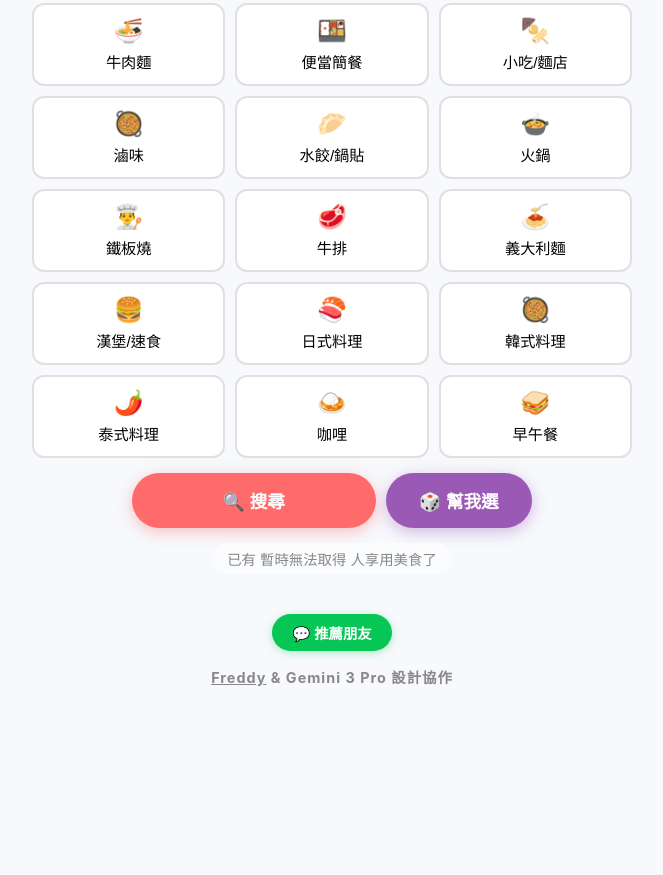
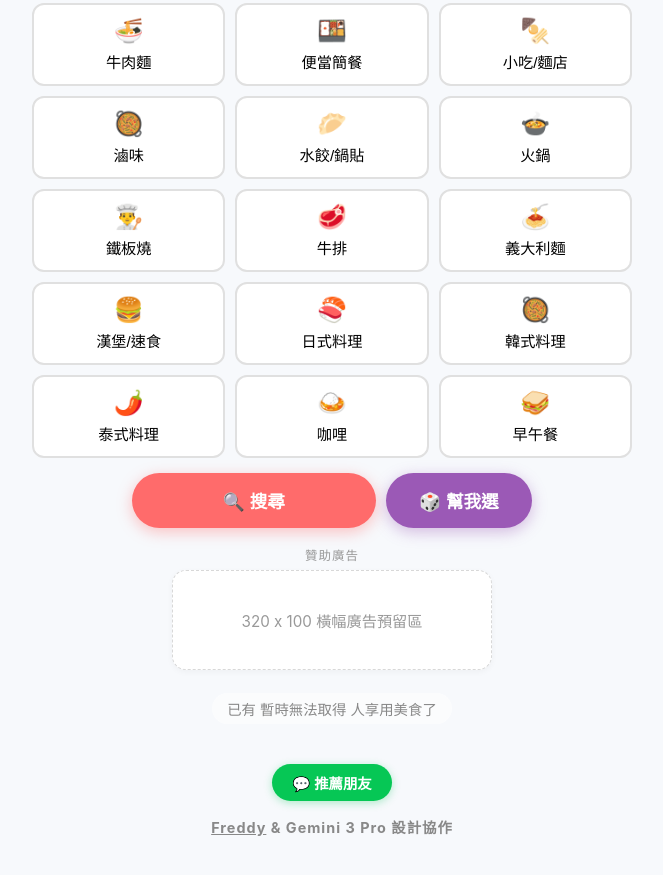
Before and after one commit to freddychen1225/food-radar-android, a plain HTML site: page index.html in a window 1280 px wide. Shown: the part 482-1357 px from the top of the page, without its empty margins (308-971 px from the left). Before the commit the page ends 1209 px from the top, so only its background shows below. Drawn offline with Linux system fonts and the light colour scheme; some packages are replaced by stand-ins of ours; a script that the page names is missing.

Commit message:
Add files via upload

```diff
--- a/index.html
+++ b/index.html
@@ -260,6 +260,40 @@
             display: none;
         }
 
+        .ad-banner-wrap {
+            width: 100%;
+            max-width: 600px;
+            margin-top: 18px;
+            margin-bottom: 8px;
+            display: flex;
+            flex-direction: column;
+            align-items: center;
+            gap: 6px;
+        }
+
+        .ad-banner-label {
+            font-size: 0.78rem;
+            color: #999;
+            letter-spacing: 1px;
+        }
+
+        .ad-banner-box {
+            width: 100%;
+            max-width: 320px;
+            min-height: 100px;
+            background: #ffffff;
+            border: 1px dashed #d8d8d8;
+            border-radius: 14px;
+            display: flex;
+            align-items: center;
+            justify-content: center;
+            color: #999;
+            font-size: 0.95rem;
+            text-align: center;
+            padding: 12px;
+            box-shadow: 0 2px 6px rgba(0,0,0,0.04);
+        }
+
         .counter-box {
             margin-top: 15px;
             font-size: 0.9rem;
@@ -486,6 +520,13 @@
         <button id="random-btn" class="action-btn" onclick="goRandom()">
             🎲 幫我選
         </button>
+    </div>
+
+    <div class="ad-banner-wrap">
+        <div class="ad-banner-label">贊助廣告</div>
+        <div class="ad-banner-box">
+            <span>320 x 100 橫幅廣告預留區</span>
+        </div>
     </div>
 
     <div class="counter-box">
```
